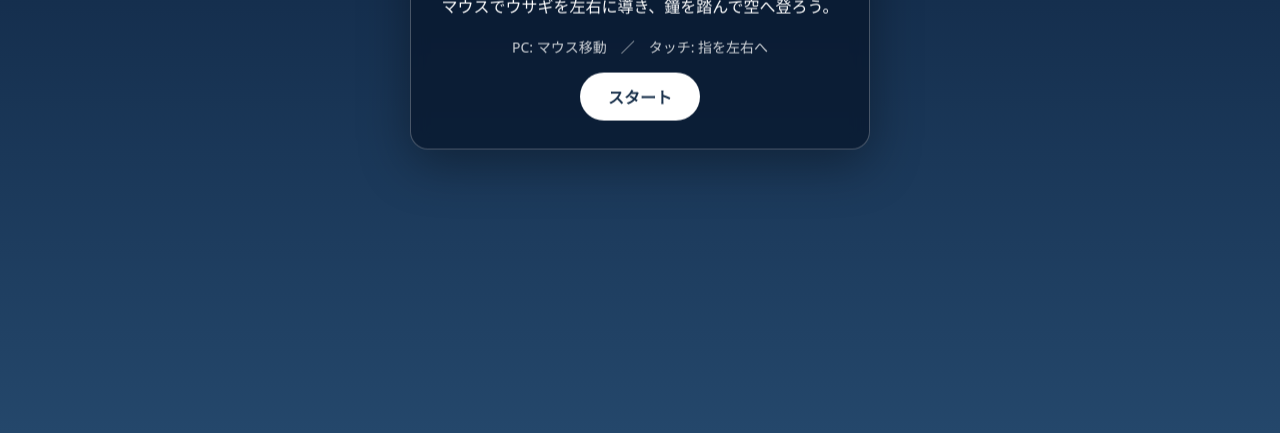
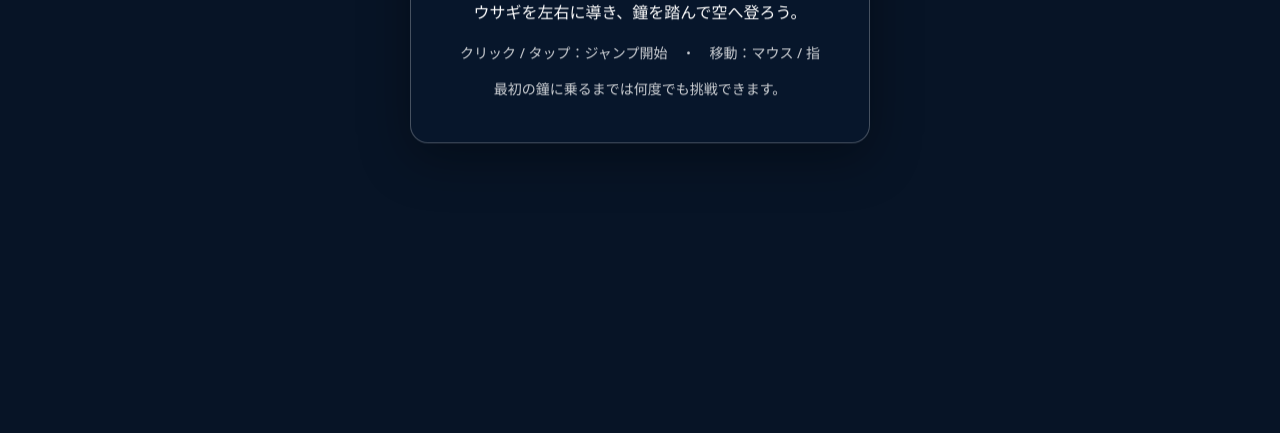
Before and after one commit to gptmania0824/winterbell, a plain HTML site: page index.html in a window 1280 px wide. Shown: the part 367-800 px from the top of the page. Drawn offline with Linux system fonts and the light colour scheme.

Commit message:
Change game start to player jump input

```diff
--- a/index.html
+++ b/index.html
@@ -15,14 +15,14 @@
     </div>
     <section id="start" class="panel">
       <h1>Winter Bell</h1>
-      <p>マウスでウサギを左右に導き、鐘を踏んで空へ登ろう。</p>
-      <p class="hint">PC: マウス移動　／　タッチ: 指を左右へ</p>
-      <button id="startButton">スタート</button>
+      <p>ウサギを左右に導き、鐘を踏んで空へ登ろう。</p>
+      <p class="hint">クリック / タップ：ジャンプ開始　・　移動：マウス / 指</p>
+      <p class="hint">最初の鐘に乗るまでは何度でも挑戦できます。</p>
     </section>
     <section id="gameOver" class="panel hidden">
       <h2>GAME OVER</h2>
       <p>スコア <b id="finalScore">0</b></p>
-      <button id="restartButton">もう一度</button>
+      <p class="hint">クリック / タップで最初のジャンプから再挑戦</p>
     </section>
   </main>
   <script src="game.js"></script>
```
